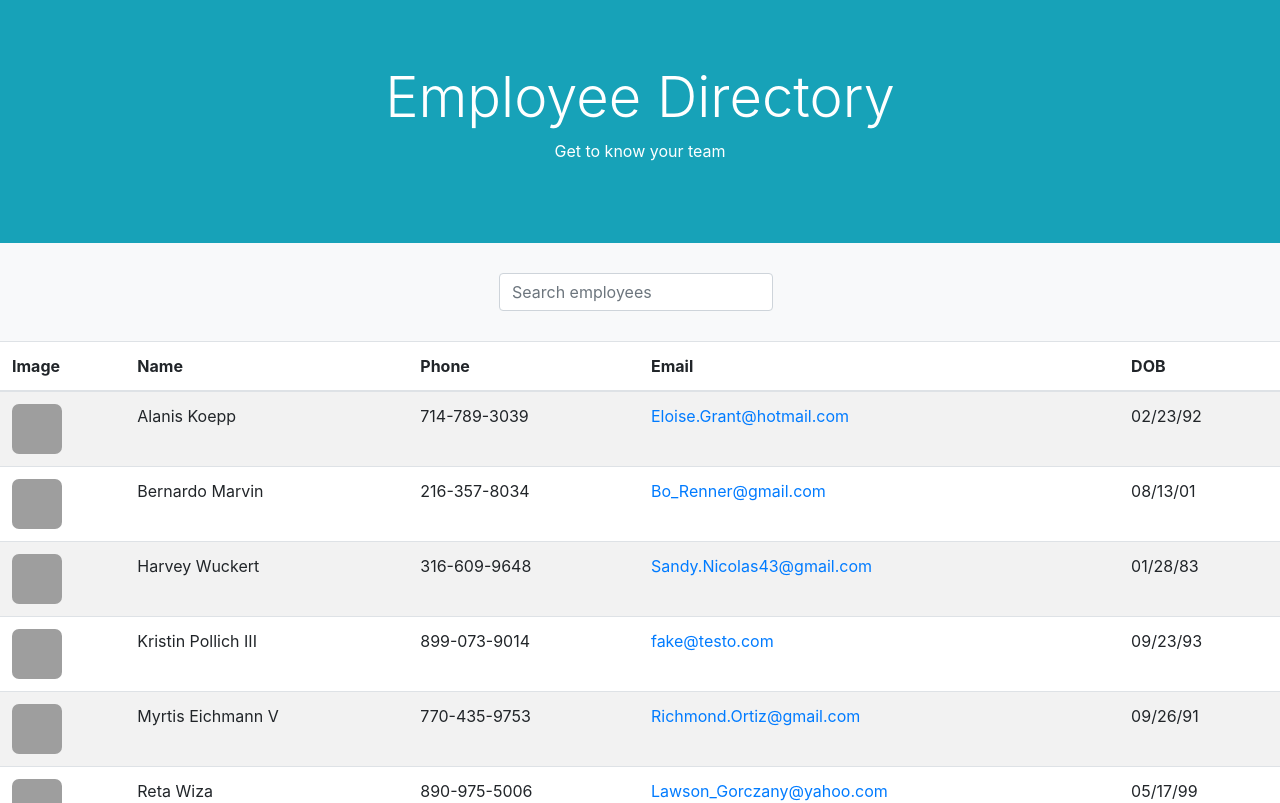
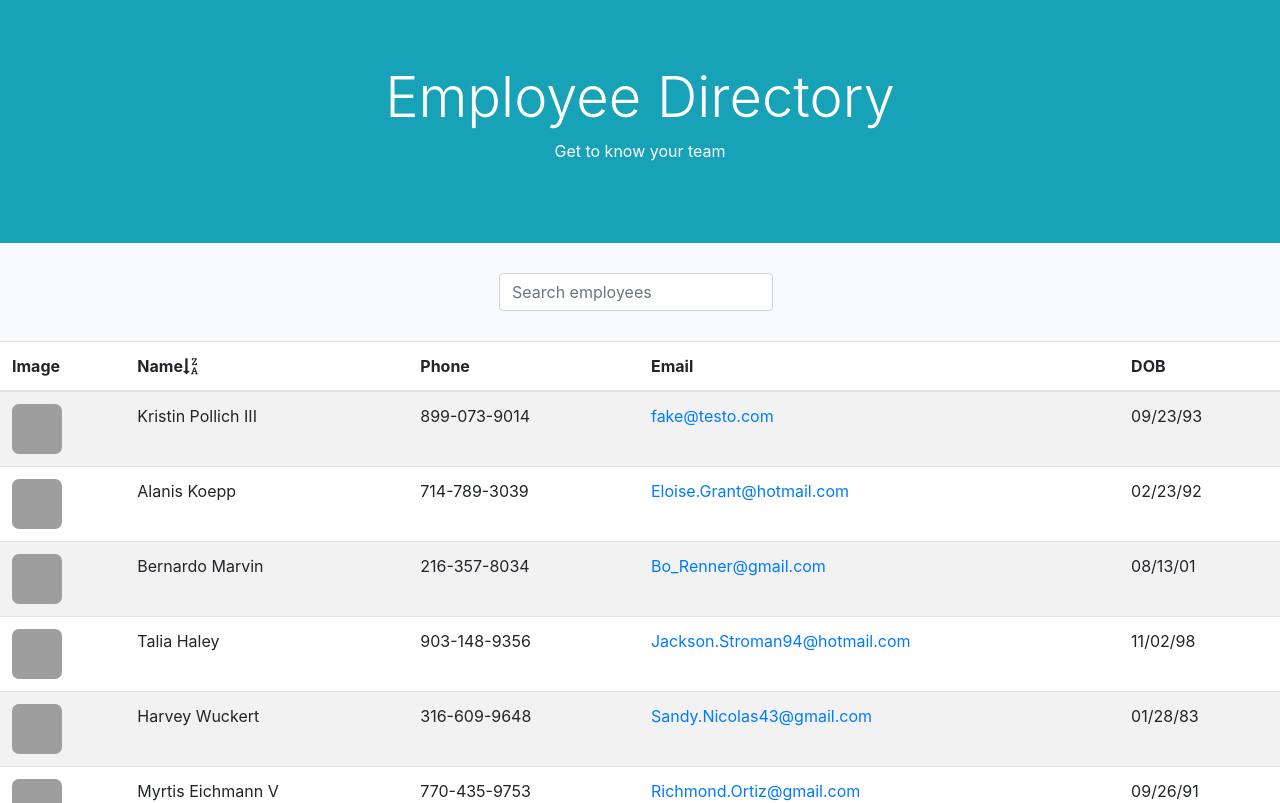
Before and after one commit to kishaprudente/employee-directory-react, a React (Create React App) app: page / in a window 1280 px wide. Shown: the top 803 px of the page. Built offline with nearby package versions, Linux system fonts and the light colour scheme; grey boxes are pictures that could not be loaded.

Commit message:
added sort function

```diff
--- a/public/index.html
+++ b/public/index.html
@@ -14,6 +14,10 @@
 			href="https://stackpath.bootstrapcdn.com/bootstrap/4.5.0/css/bootstrap.min.css"
 			integrity="sha384-9aIt2nRpC12Uk9gS9baDl411NQApFmC26EwAOH8WgZl5MYYxFfc+NcPb1dKGj7Sk"
 			crossorigin="anonymous"
+		/>
+		<link
+			href="//maxcdn.bootstrapcdn.com/font-awesome/4.7.0/css/font-awesome.min.css"
+			rel="stylesheet"
 		/>
 		<link rel="apple-touch-icon" href="%PUBLIC_URL%/logo192.png" />
 		<!--
--- a/src/components/ListItem.js
+++ b/src/components/ListItem.js
@@ -4,7 +4,6 @@ export default ({ employees }) => {
 	return (
 		<tbody>
 			{employees
-				.sort((a, b) => (a.name > b.name ? 1 : -1))
 				.map((employee) => (
 					<tr key={employee.id}>
 						<td>
--- a/src/components/SearchBar.js
+++ b/src/components/SearchBar.js
@@ -3,21 +3,32 @@ import Table from "./Table";
 import employees from "../employees";
 
 const SearchBar = () => {
-	const [employeesState, setEmployeesState] = useState(employees);
-	const [searchState, setSearchState] = useState("");
+	// eslint-disable-next-line no-unused-vars
+	const [defaultState, setDefaultState] = useState({employees: [...employees]});
+	const [employeesState, setEmployeesState] = useState({employees: [...employees]});
+	const [search, setSearchState] = useState("");
+	const [sort, setSortState] = useState(false);
 
 	useEffect(() => {
-		setEmployeesState(employees)
+		setEmployeesState({employees: employees})
 	}, []);
 
 	const searchEmployees = (query) => {
-		const filteredEmployees = employeesState.filter(
+		const filteredEmployees = employeesState.employees.filter(
 			(employee) => {
 				return employee.name.toLowerCase().indexOf(query.toLowerCase()) !== -1
 			}
 		);
 		return filteredEmployees;
 	};
+
+	const handleSortButton = () => {
+		const sortEmployees = !sort
+		  ? employeesState.employees.sort((a, b) => (a.name > b.name ? 1 : -1))
+		  : defaultState.employees;
+		  setSortState(!sort);
+		  setEmployeesState({employees: sortEmployees})
+	  };
 
 	return (
 		<div>
@@ -28,12 +39,16 @@ const SearchBar = () => {
 						type="search"
 						placeholder="Search employees"
 						aria-label="Search"
-						value={searchState}
+						value={search}
 						onChange={(e) => setSearchState(e.target.value)}
 					/>
 				</form>
 			</nav>
-			<Table employees={searchEmployees(searchState)} />
+			<Table
+				employees={searchEmployees(search)}
+				handleSortButton={handleSortButton}
+				sort={sort}
+			/>
 		</div>
 	);
 }
--- a/src/components/Table.js
+++ b/src/components/Table.js
@@ -1,13 +1,17 @@
 import React from "react";
 import ListItem from "./ListItem";
 
-export default ({ employees }) => {
+export default ({ employees, handleSortButton, sort }) => {
 	return (
 		<table className="table table-striped">
 			<thead>
 				<tr>
 					<th scope="col">Image</th>
-					<th scope="col">Name</th>
+					<th scope="col">Name
+						<span>
+							<i className={sort ? "fa fa-sort-alpha-asc" : "fa fa-sort-alpha-desc"} onClick={handleSortButton}></i>
+						</span>
+					</th>
 					<th scope="col">Phone</th>
 					<th scope="col">Email</th>
 					<th scope="col">DOB</th>
```
